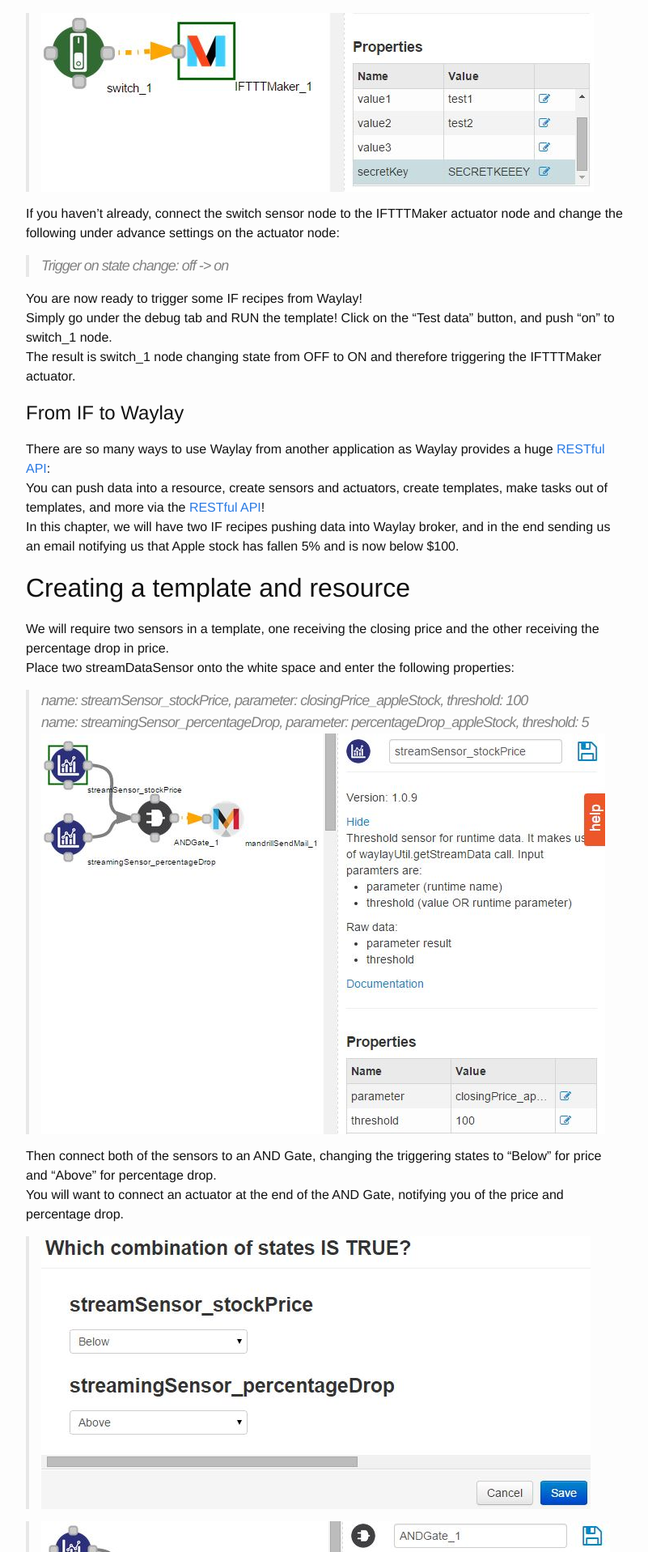
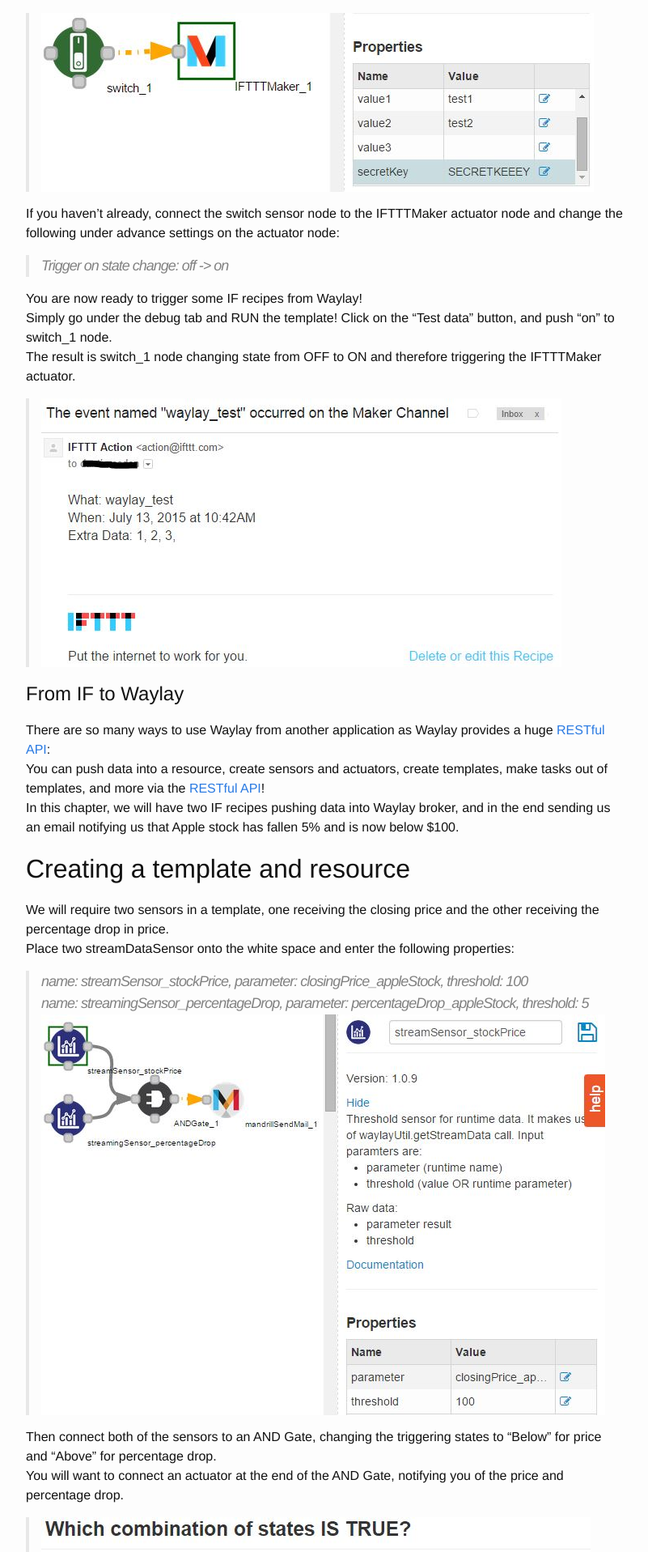
Before and after one commit to jasperdevrient/waylayio.github.io, a Jekyll site: the page built from _posts/2015-06-30-integrating-waylay-ifttt.markdown, in a window 1280 px wide. Shown: the part 4483-6400 px from the top of the page at 81% size, without its empty margins (238-1039 px from the left). Built offline with Jekyll 4.4.1, drawn with Linux system fonts in a browser that asks for light colours.

Commit message:
Added result screenshot for first part of the blog post

```diff
--- a/_posts/2015-06-30-integrating-waylay-ifttt.markdown
+++ b/_posts/2015-06-30-integrating-waylay-ifttt.markdown
@@ -60,6 +60,8 @@
 You are now ready to trigger some IF recipes from Waylay!
 Simply go under the debug tab and RUN the template! Click on the "Test data" button, and push "on" to switch_1 node.
 The result is switch_1 node changing state from OFF to ON and therefore triggering the IFTTTMaker actuator.
+
+> ![IFTTT_tut_emailSent screenshot]({{ site.baseurl }}/assets/images/IFTTT_tut_emailSent.JPG)
 
 #From IF to Waylay
 
@@ -145,5 +147,7 @@
 [RESTful API]:    http://docs.waylay.io/Waylay-REST-API-documentation.html
 
 #h1
+
 ##h2
+
 ###h3
```
Also changed, not shown: assets/images/IFTTT_tut_emailSent.JPG (added).
